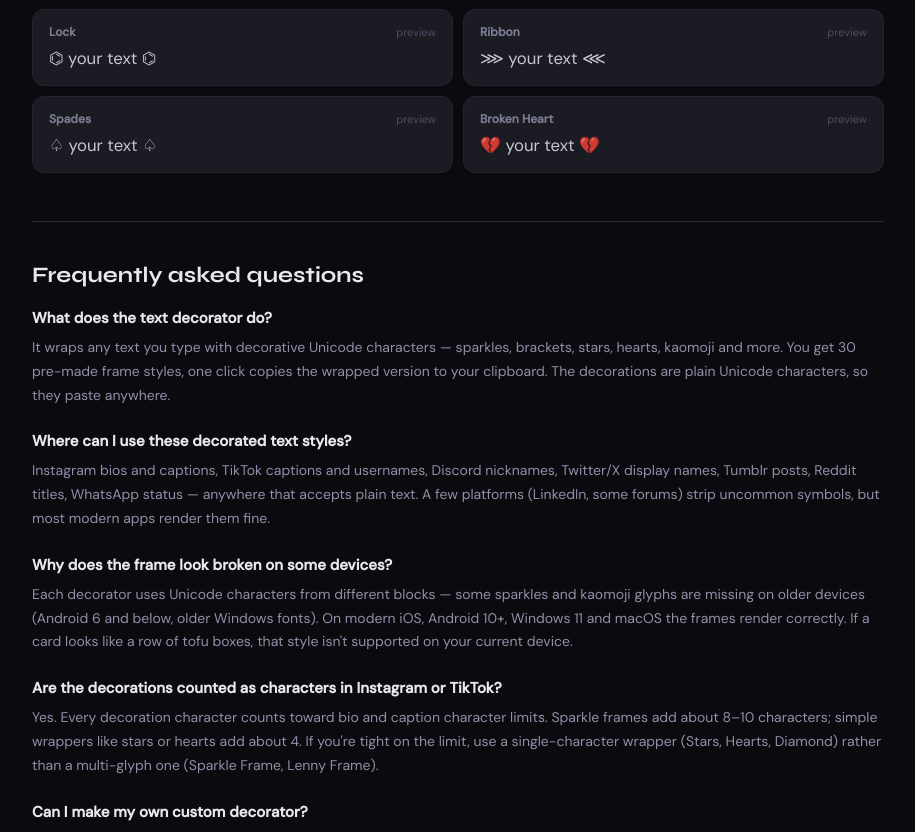
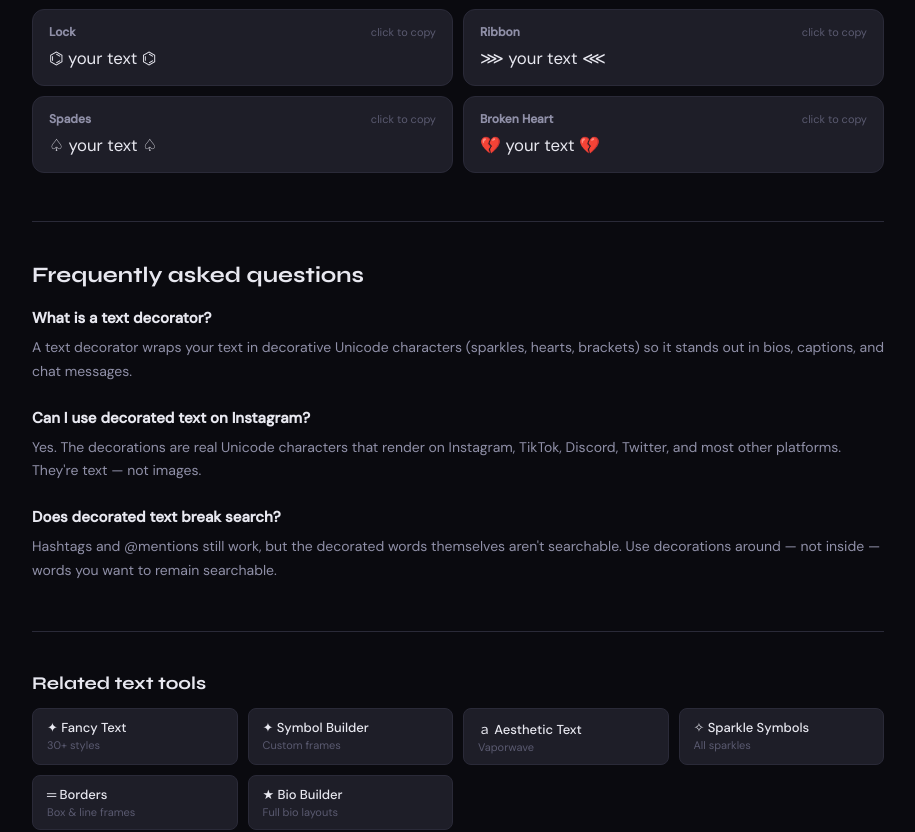
Before and after one commit to bsjuilla/copysymbols, a Next.js app: page /text-decorator in a window 1280 px wide. Shown: the part 1501-2333 px from the top of the page, without its empty margins (182-1097 px from the left). Built offline with nearby package versions, Linux system fonts and the light colour scheme; a web font is replaced by a local one.

Commit message:
fix(text-decorator): align title/description/FAQs/default with spec

```diff
--- a/src/app/text-decorator/TextDecoratorClient.tsx
+++ b/src/app/text-decorator/TextDecoratorClient.tsx
@@ -4,7 +4,7 @@ import { decorators } from "@/data/text-decorators";
 import { useCopyToast } from "@/lib/use-copy-toast";
 
 export default function TextDecoratorClient({ faqs }: { faqs: Array<{ q: string; a: string }> }) {
-  const [input, setInput] = useState("");
+  const [input, setInput] = useState("your text");
   const [copiedId, setCopiedId] = useState<string | null>(null);
   const { copy } = useCopyToast();
 
@@ -55,29 +55,27 @@ export default function TextDecoratorClient({ faqs }: { faqs: Array<{ q: string;
       <div style={{ display: "grid", gridTemplateColumns: "repeat(auto-fill, minmax(280px, 1fr))", gap: 10, marginBottom: 48 }}>
         {decorators.map(d => {
           const wrapped = d.wrap(previewSource);
-          const copyable = d.wrap(input);
+          const copyable = d.wrap(previewSource);
           const isCopied = copiedId === d.id;
-          const canCopy = !!input;
           return (
             <div
               key={d.id}
-              onClick={() => canCopy && handleCopy(d.id, d.name, copyable)}
+              onClick={() => handleCopy(d.id, d.name, copyable)}
               style={{
                 background: "var(--surface)",
                 border: `1px solid ${isCopied ? "var(--accent)" : "var(--border)"}`,
                 borderRadius: 12,
                 padding: "14px 16px",
-                cursor: canCopy ? "pointer" : "default",
+                cursor: "pointer",
                 transition: "all 0.18s",
-                opacity: canCopy ? 1 : 0.85,
               }}
-              onMouseEnter={e => { if (canCopy) (e.currentTarget as HTMLElement).style.borderColor = "var(--border2)"; }}
+              onMouseEnter={e => { (e.currentTarget as HTMLElement).style.borderColor = "var(--border2)"; }}
               onMouseLeave={e => { if (!isCopied) (e.currentTarget as HTMLElement).style.borderColor = "var(--border)"; }}
             >
               <div style={{ display: "flex", justifyContent: "space-between", alignItems: "center", marginBottom: 6, gap: 8 }}>
                 <span style={{ fontSize: 12, fontWeight: 600, color: "var(--text2)" }}>{d.name}</span>
                 <span style={{ fontSize: 11, color: isCopied ? "var(--accent)" : "var(--text3)" }}>
-                  {isCopied ? "✓ copied" : canCopy ? "click to copy" : "preview"}
+                  {isCopied ? "✓ copied" : "click to copy"}
                 </span>
               </div>
               <div style={{ fontSize: "1.05rem", color: "var(--text)", lineHeight: 1.5, wordBreak: "break-word", minHeight: 22 }}>
--- a/src/app/text-decorator/page.tsx
+++ b/src/app/text-decorator/page.tsx
@@ -2,46 +2,37 @@ import type { Metadata } from "next";
 import CopyToast from "@/components/CopyToast";
 import TextDecoratorClient from "./TextDecoratorClient";
 import { canonical } from "@/lib/canonical";
-import { decorators } from "@/data/text-decorators";
 
 export const metadata: Metadata = {
-  title: "Text Decorator — Wrap Text in 30+ Aesthetic Frames",
-  description: `Type one word and get ${decorators.length} decoratively-wrapped variants — sparkle frames, lace brackets, hearts, stars, kaomoji and more. Click any card to copy. Works in Instagram bios, TikTok captions, Discord nicknames.`,
+  title: "Text Decorator — Wrap Any Text in 30+ Aesthetic Frames",
+  description: "Type any word or phrase and instantly wrap it in 30+ decorative frames — sparkles, hearts, brackets, kaomoji and more. Free, no signup, one-click copy.",
   keywords: ["text decorator","decorate text","aesthetic text wrapper","fancy text frames","sparkle text","cute text wrapper","instagram bio decoration","tiktok caption frames","symbol text wrapper"],
   ...canonical("/text-decorator"),
 };
 
 const faqs = [
   {
-    q: "What does the text decorator do?",
-    a: `It wraps any text you type with decorative Unicode characters — sparkles, brackets, stars, hearts, kaomoji and more. You get ${decorators.length} pre-made frame styles, one click copies the wrapped version to your clipboard. The decorations are plain Unicode characters, so they paste anywhere.`,
+    q: "What is a text decorator?",
+    a: "A text decorator wraps your text in decorative Unicode characters (sparkles, hearts, brackets) so it stands out in bios, captions, and chat messages.",
   },
   {
-    q: "Where can I use these decorated text styles?",
-    a: "Instagram bios and captions, TikTok captions and usernames, Discord nicknames, Twitter/X display names, Tumblr posts, Reddit titles, WhatsApp status — anywhere that accepts plain text. A few platforms (LinkedIn, some forums) strip uncommon symbols, but most modern apps render them fine.",
+    q: "Can I use decorated text on Instagram?",
+    a: "Yes. The decorations are real Unicode characters that render on Instagram, TikTok, Discord, Twitter, and most other platforms. They're text — not images.",
   },
   {
-    q: "Why does the frame look broken on some devices?",
-    a: "Each decorator uses Unicode characters from different blocks — some sparkles and kaomoji glyphs are missing on older devices (Android 6 and below, older Windows fonts). On modern iOS, Android 10+, Windows 11 and macOS the frames render correctly. If a card looks like a row of tofu boxes, that style isn't supported on your current device.",
-  },
-  {
-    q: "Are the decorations counted as characters in Instagram or TikTok?",
-    a: "Yes. Every decoration character counts toward bio and caption character limits. Sparkle frames add about 8–10 characters; simple wrappers like stars or hearts add about 4. If you're tight on the limit, use a single-character wrapper (Stars, Hearts, Diamond) rather than a multi-glyph one (Sparkle Frame, Lenny Frame).",
-  },
-  {
-    q: "Can I make my own custom decorator?",
-    a: "Not in this tool — these are pre-built frames you click to copy. If you need a custom symbol combination, try the Symbol Builder tool which lets you assemble your own prefix and suffix from any of our symbols.",
+    q: "Does decorated text break search?",
+    a: "Hashtags and @mentions still work, but the decorated words themselves aren't searchable. Use decorations around — not inside — words you want to remain searchable.",
   },
 ];
 
 const faqJsonLd = {
   "@context": "https://schema.org",
   "@type": "FAQPage",
-  mainEntity: faqs.map(({ q, a }) => ({
-    "@type": "Question",
-    name: q,
-    acceptedAnswer: { "@type": "Answer", text: a },
-  })),
+  mainEntity: [
+    { "@type": "Question", name: "What is a text decorator?", acceptedAnswer: { "@type": "Answer", text: "A text decorator wraps your text in decorative Unicode characters (sparkles, hearts, brackets) so it stands out in bios, captions, and chat messages." } },
+    { "@type": "Question", name: "Can I use decorated text on Instagram?", acceptedAnswer: { "@type": "Answer", text: "Yes. The decorations are real Unicode characters that render on Instagram, TikTok, Discord, Twitter, and most other platforms. They're text — not images." } },
+    { "@type": "Question", name: "Does decorated text break search?", acceptedAnswer: { "@type": "Answer", text: "Hashtags and @mentions still work, but the decorated words themselves aren't searchable. Use decorations around — not inside — words you want to remain searchable." } },
+  ],
 };
 
 export default function TextDecoratorPage() {
```
